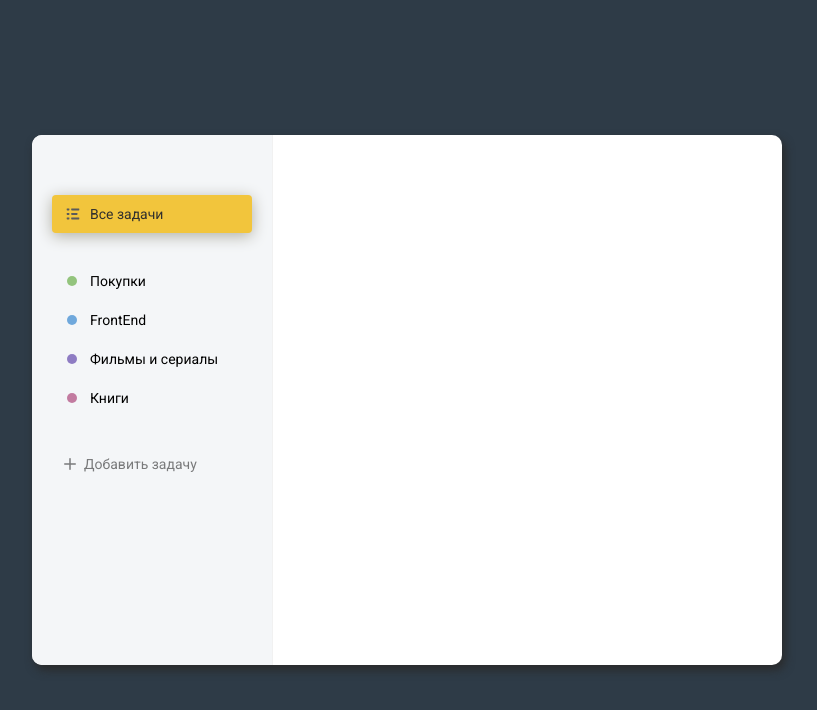
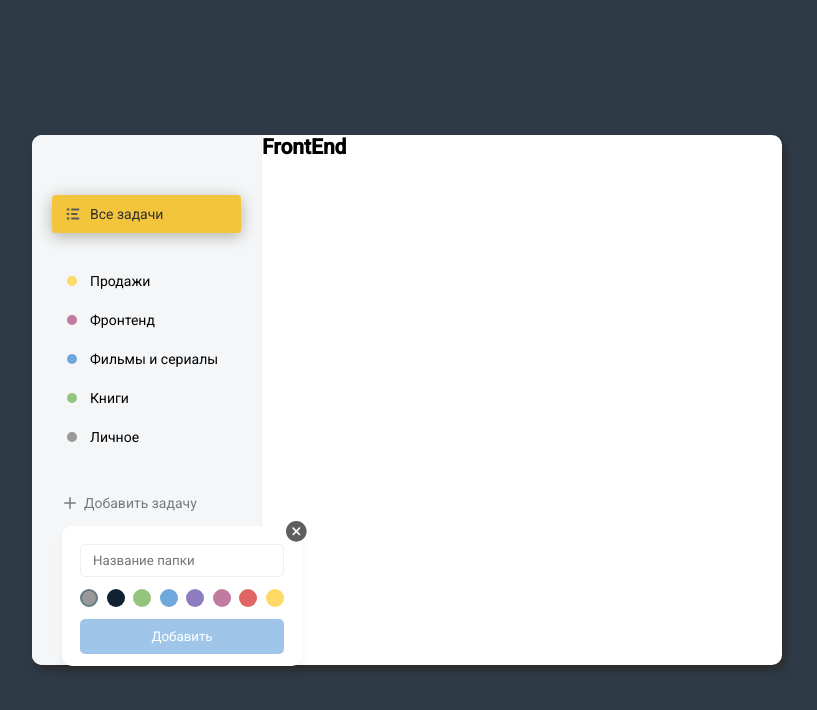
Before and after one commit to KarinaOlenina/itvdn-react-project, a React (Create React App) app in the folder my-app/: page / in a window 1280 px wide. Both pictures are taken after a click on the item "Добавить задачу". Shown: the top 710 px of the page, without its empty margins (233-1050 px from the left). Built offline with nearby package versions, Linux system fonts and the light colour scheme; a web font is replaced by a local one.

Commit message:
create sidebar for ToDo

```diff
--- a/my-app/src/App.js
+++ b/my-app/src/App.js
@@ -1,11 +1,20 @@
-import React, { useState } from "react";
+import React, {useState} from "react";
 import List from './components/List'
 import './components/List/List.scss'
 import AddListButton from "./components/AddButtunList";
+import DB from './assets/db.json'
 
 function App() {
+    const [lists, setLists] = useState(DB.lists.map(item => {
+        item.color = DB.colors.find(color => color.id === item.colorId).name;
+        return item;
+    })); /*Нашли цвет по id и записали item из DB.list*/
 
-    const [state, setState] = useState('hello');
+    const onAddList = (obj) => {
+        const newList = [...lists, obj];
+        setLists(newList);
+        console.log(newList)
+    } /*Получили новый обьект из AddListButton*/
 
     return (
         <div className='todo'>
@@ -27,30 +36,14 @@ function App() {
                     },
                 ]}
                 />
-                    <List items={[
-                        {
-                            color: 'green',
-                            name: 'Покупки'
-                        },
-                        {
-                            color: 'blue',
-                            name: 'FrontEnd'
-                        },
-                        {
-                            color: 'violet',
-                            name: 'Фильмы и сериалы'
-                        },
-                        {
-                            color: 'pink',
-                            name: 'Книги'
-                        },
-
-                    ]}
+                <List onRemove={list => alert(`Список: ${JSON.stringify(list)} будет удален`)}
+                      items={lists}
                       isRemoveble
                 />
-                    <AddListButton/>
+                <AddListButton onAdd={onAddList} colors={DB.colors}/>
             </div>
             <div className='todo__tasks'>
+                    <h2>FrontEnd</h2>
             </div>
             </div>
         )
--- /dev/null
+++ b/my-app/src/assets/db.json
@@ -0,0 +1,163 @@
+{
+  "lists": [
+    {
+      "id": 1,
+      "name": "Продажи",
+      "colorId": 5
+    },
+    {
+      "id": 2,
+      "name": "Фронтенд",
+      "colorId": 4
+    },
+    {
+      "id": 3,
+      "name": "Фильмы и сериалы",
+      "colorId": 3
+    },
+    {
+      "id": 4,
+      "name": "Книги",
+      "colorId": 2
+    },
+    {
+      "id": 5,
+      "name": "Личное",
+      "colorId": 1
+    }
+  ],
+  "tasks": [
+    {
+      "id": 1,
+      "listId": 2,
+      "text": "Изучить JavaScript",
+      "completed": true
+    },
+    {
+      "id": 2,
+      "listId": 2,
+      "text": "Изучить паттерны проектирования",
+      "completed": false
+    },
+    {
+      "id": 3,
+      "listId": 2,
+      "text": "ReactJS Hooks (useState, useReducer, useEffect и т.д.)",
+      "completed": true
+    },
+    {
+      "id": 4,
+      "listId": 2,
+      "text": "Redux (redux-observable, redux-saga)",
+      "completed": false
+    },
+    {
+      "listId": 2,
+      "text": "123",
+      "completed": true,
+      "id": 5
+    },
+    {
+      "listId": 1,
+      "text": "test",
+      "completed": false,
+      "id": 6
+    },
+    {
+      "listId": 1,
+      "text": "qweqwe",
+      "completed": false,
+      "id": 7
+    },
+    {
+      "listId": 1,
+      "text": "qweqwe",
+      "completed": true,
+      "id": 8
+    },
+    {
+      "listId": 1,
+      "text": "123",
+      "completed": false,
+      "id": 9
+    },
+    {
+      "listId": 4,
+      "text": "Купить 1984!",
+      "completed": true,
+      "id": 10
+    },
+    {
+      "listId": 2,
+      "text": "222",
+      "completed": true,
+      "id": 12
+    },
+    {
+      "listId": 7,
+      "text": "Сделали сайдбар",
+      "completed": true,
+      "id": 15
+    },
+    {
+      "listId": 7,
+      "text": "Сделали список задач",
+      "completed": true,
+      "id": 16
+    },
+    {
+      "listId": 7,
+      "text": "Сделали удаление и редактирование задач и списков",
+      "completed": true,
+      "id": 17
+    },
+    {
+      "listId": 8,
+      "text": "tttt",
+      "completed": false,
+      "id": 18
+    }
+  ],
+  "colors": [
+    {
+      "id": 1,
+      "hex": "#999999",
+      "name": "grey"
+    },
+    {
+      "id": 7,
+      "hex": "#102131",
+      "name": "black"
+    },
+    {
+      "id": 2,
+      "hex": "#93c47d",
+      "name": "green"
+    },
+    {
+      "id": 3,
+      "hex": "#6fa8dc",
+      "name": "blue"
+    },
+    {
+      "id": 6,
+      "hex": "#8e7cc3",
+      "name": "purple"
+    },
+    {
+      "id": 4,
+      "hex": "#93c47d",
+      "name": "pink"
+    },
+    {
+      "id": 8,
+      "hex": "#e06666",
+      "name": "red"
+    },
+    {
+      "id": 5,
+      "hex": "#ffd966",
+      "name": "lime"
+    }
+  ]
+}
--- a/my-app/src/components/AddButtunList/AddButtonList.scss
+++ b/my-app/src/components/AddButtunList/AddButtonList.scss
@@ -0,0 +1,47 @@
+.add-list {
+
+  ul {
+    margin-bottom: 5px;
+  }
+
+  &__popup {
+    position: relative;
+    width: 240px;
+    height: 140px;
+    background-color: #fff;
+    box-shadow: 0 6px 10px rgba(0, 0, 0, 0.05);
+    border-radius: 10px;
+    padding: 18px;
+    left: 10px;
+
+    &-close-btn {
+      position: absolute;
+      right: -5px;
+      top: -5px;
+      cursor: pointer;
+    }
+
+    &-colors {
+      margin-top: 12px;
+      display: flex;
+      align-items: center;
+      justify-content: space-between;
+
+      .badge {
+        width: 18px;
+        height: 18px;
+        cursor: pointer;
+        border: 2px solid transparent;
+
+        &.active {
+          border: 2px solid #637c84;
+        }
+      }
+    }
+
+    .button {
+      width: 100%;
+      margin-top: 12px;
+    }
+  }
+}
--- a/my-app/src/components/AddButtunList/index.jsx
+++ b/my-app/src/components/AddButtunList/index.jsx
@@ -1,13 +1,43 @@
-import React, {Fragment, useState} from "react";
+import React, {useState} from "react";
 import List from "../List";
 import './AddButtonList.scss'
+import Badge from "../Badge";
 
-const AddListButton = () => {
-    // const [] = useState();
+import closeSvg from '../../assets/icons/close.svg'
+
+
+const AddListButton = ({colors, onAdd}) => {
+    const [state, setState] = useState(false);
+    const [stateSelectColor, setStateSelectColor] = useState(colors[0].id); /* => Берем первый id первого элимента*/
+    const [inputValue, setInputValue] = useState('');
+    const [placeHolder, setPlaceHolder] = useState('Название папки')
+
+    const addTask = () => {
+        if (!inputValue) {
+            setPlaceHolder('Введите название папки');
+            return;
+        }
+        const color = colors.find(color => color.id === stateSelectColor).name;
+        onAdd({
+            id: Math.random(),
+            name: inputValue,
+            color,
+        });
+        onClose();
+    }
+
+    const onClose = () => {
+        setInputValue('');
+        setState(false);
+        setStateSelectColor(colors[0].id)
+    }
 
     return (
-        <Fragment>
-            <List items={[
+        <div className='add-list'>
+            <List
+                onClick={() => setState(!state)
+                }
+                items={[
                     {
                         className: 'list__add-button',
                         icon: <svg
@@ -25,12 +55,38 @@ const AddListButton = () => {
                     },
                 ]}
             />
-            <div className='add-list-popup'>
+            {state && (
+                <div className='add-list__popup'>
+                    <img onClick={onClose}
+                         src={closeSvg}
+                         alt='Кнопка закрытия окна'
+                         className="add-list__popup-close-btn"/>
+                    <input
+                        value={inputValue}
+                        onChange={e => setInputValue(e.target.value)}
+                        className='field'
+                        type='text'
+                        placeholder={placeHolder}/>
+                    <div className='add-list__popup-colors'>
+                        {
+                            colors.map(color =>
+                                <Badge onClick={() => setStateSelectColor(color.id)}
+                                       key={color.id}
+                                       color={color.name}
+                                       className={stateSelectColor === color.id && 'active'}
+                                />)
+                        }
+                    </div>
+                    <button
+                        onClick={addTask}
+                        className='button'
+                    >Добавить
+                    </button>
+                </div>
+            )}
 
         </div>
-        </Fragment>
     )
-
 }
 
 export default AddListButton;
--- /dev/null
+++ b/my-app/src/components/Badge/Badge.scss
@@ -0,0 +1,38 @@
+.badge {
+  display: inline-block;
+  width: 10px;
+  height: 10px;
+  border-radius: 50px;
+
+  &--grey {
+    background-color: #999999;
+  }
+
+  &--black {
+    background-color: #102131;
+  }
+
+  &--green {
+    background-color: #93c47d;
+  }
+
+  &--blue {
+    background-color: #6fa8dc;
+  }
+
+  &--purple{
+    background-color: #8e7cc3;
+  }
+
+  &--pink {
+    background-color: #c27ba0;
+  }
+
+  &--red {
+    background-color: #e06666;
+  }
+
+  &--lime {
+    background-color: #ffd966;
+  }
+}
--- /dev/null
+++ b/my-app/src/components/Badge/index.jsx
@@ -0,0 +1,9 @@
+import React from "react";
+import './Badge.scss'
+import classNames from "classnames";
+
+const Badge = ({color, onClick, className}) =>
+    <i onClick={onClick}
+       className={classNames('badge', {[`badge--${color}`]: color}, className)}/>;
+
+export default Badge;
--- a/my-app/src/components/List/List.scss
+++ b/my-app/src/components/List/List.scss
@@ -1,5 +1,6 @@
 .list {
   margin-bottom: 30px;
+  $self: &;
 
   &__add-button {
     opacity: 0.5;
@@ -12,9 +13,26 @@
   li {
     display: flex;
     align-items: center;
-    padding: 10px 12px;
+    padding: 10px 0 10px 12px;
     cursor: pointer;
     margin-bottom: 3px;
+
+    &:hover #{$self}__remove-icon {
+      opacity: 0.2;
+    }
+
+    & #{$self}__remove-icon {
+      opacity: 0;
+
+      &:hover {
+        opacity: 1;
+      }
+    }
+
+    &:hover {
+      background-color: rgba(255, 355, 255, 0.7);
+      border-radius: 4px;
+    }
 
     &.active {
       color: #31302e;
@@ -23,6 +41,14 @@
       border-radius: 4px;
     }
 
+    .badge {
+      position: relative;
+      left: 3px;
+    }
+
+    span {
+      flex: 1;
+    }
 
     i {
       display: inline-flex;
@@ -33,30 +59,5 @@
       }
 
     }
-
-    .bangle {
-      width: 10px;
-      height: 10px;
-      border-radius: 50px;
-      position: relative;
-      left: 3px;
-
-      &--green {
-        background-color: #93c47d;
-      }
-
-      &--blue {
-        background-color: #6fa8dc;
-      }
-
-      &--violet {
-        background-color: #8e7cc3;
-      }
-
-      &--pink {
-        background-color: #c27ba0;
-      }
-
-    }
   }
 }
--- a/my-app/src/components/List/index.jsx
+++ b/my-app/src/components/List/index.jsx
@@ -3,23 +3,37 @@ import React from "react";
 import classNames from 'classnames';
 
 import './List.scss'
+import '../AddButtunList'
+import Badge from "../Badge";
+import removeSvg from '../../assets/icons/remove.svg'
 
-const List = ({items}) => {
+const List = ({items, isRemoveble, onClick, onRemove}) => {
+
+    const isRemoveList = (item) => {
+        if(window.confirm('Вы действительно хотите удалить список?')) onRemove(item);
+    }
 
     return (
-        <ul className='list'>
+        <ul onClick={onClick} className='list'>
             {
                 items.map((item, index) =>
                     <li key={index} className={classNames(item.className, {'active': item.active})}>
                         {/* classname не воспринимает булевые значения!*/}
                         <i>
-                            {item.icon ? item.icon : <i className={`bangle bangle--${item.color}`}/>}
+                            {item.icon ? item.icon :
+                                <Badge color={item.color}/>}
                         </i>
                         <span>{item.name}</span>
+                        {isRemoveble &&
+                            <img
+                                className='list__remove-icon'
+                                onClick={() => isRemoveList(item)}
+                                src={removeSvg}
+                                alt='Кнопка удалить задачу'/>}
+                        {/* Вставляем иконку если isRemoveble, исрользуя && */}
                     </li>
                 )
             }
-
         </ul>
     )
 }
--- a/my-app/src/index.scss
+++ b/my-app/src/index.scss
@@ -6,13 +6,19 @@
   font-family: 'Roboto', -apple-system, sistem-ui, sans-serif;
   -webkit-font-smoothing: antialiased;
   -moz-osx-font-smoothing: grayscale;
+  box-sizing: border-box;
 }
 
 body {
-background-color: #2e3b47;
+  background-color: #2e3b47;
+
+  ::selection {
+    background: #9fc5e8; /*Поменять цвет выделения*/
+  }
 }
 
 .todo {
+  display: flex;
   position: absolute;
   left: 50%;
   top: 50%;
@@ -26,10 +32,44 @@ background-color: #2e3b47;
 
   &__sidebar {
     background-color: #f4f6f8;
-    width: 200px;
-    height: calc(100% - 120px);
+    width: 230px;
+    height: 100%;
     border-right: 1px solid #f1f1f1;
     border-radius: 10px 0 0 10px;
     padding: 60px 20px;
   }
+
+  &__tasks {
+    flex: 1;
+  }
 }
+
+.field {
+  background-color: #fff;
+  border: 1px solid #efefef;
+  box-sizing: border-box;
+  border-radius: 5px;
+  padding: 8px 12px;
+  width: 100%;
+
+  &:focus {
+    border-color: #dadada;
+  }
+}
+
+.button {
+  background-color: #9fc5e8;
+  border-radius: 5px;
+  color: #fff;
+  border: 0;
+  padding: 10px 20px;
+  cursor: pointer;
+
+  &:hover {
+    background-color: darken(#9fc5e8, 5%);
+  }
+
+  &:active {
+    background-color: darken(#9fc5e8, 10%);
+  }
+}
```
Also changed, not shown: my-app/src/components/formik/exaple-formik.js (+13 -1 lines), my-app/src/assets/icons/close.svg (added), my-app/src/assets/icons/remove.svg (added). Lines whose indentation alone changed are shown as unchanged.
